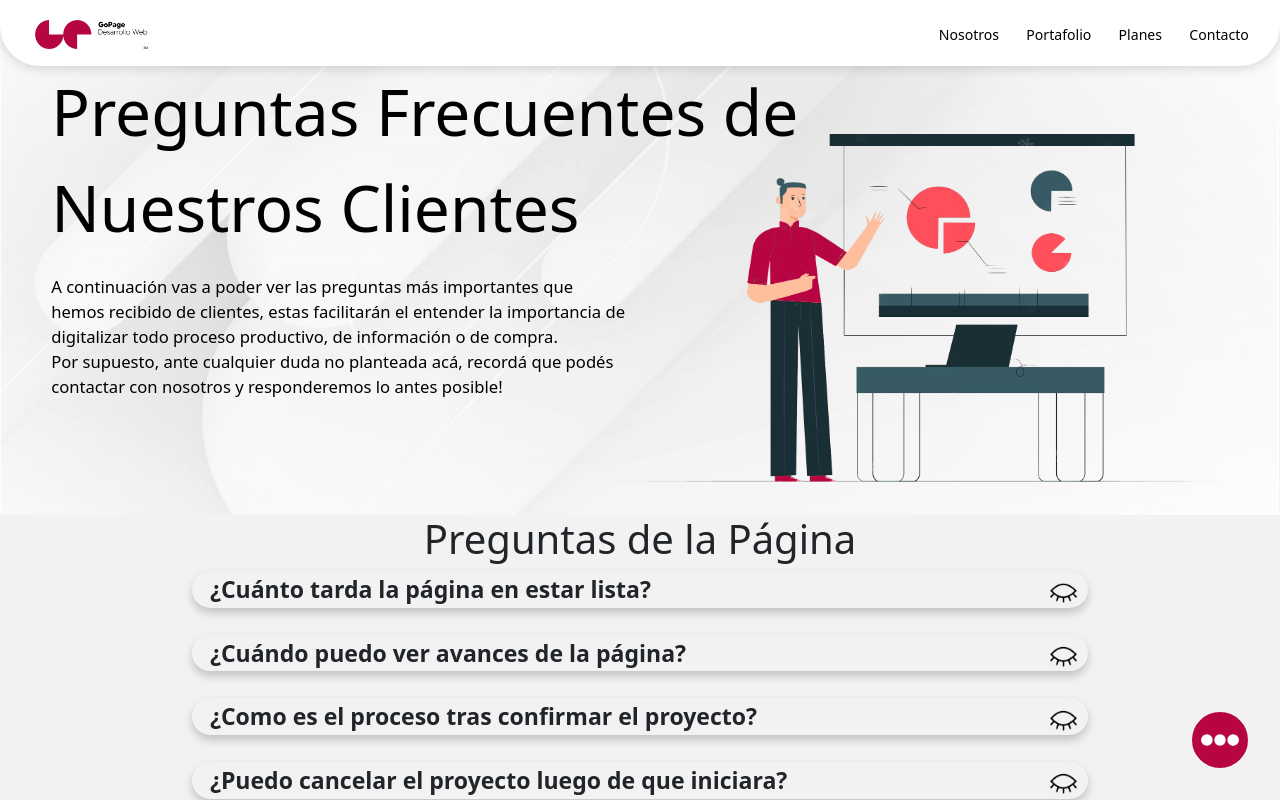
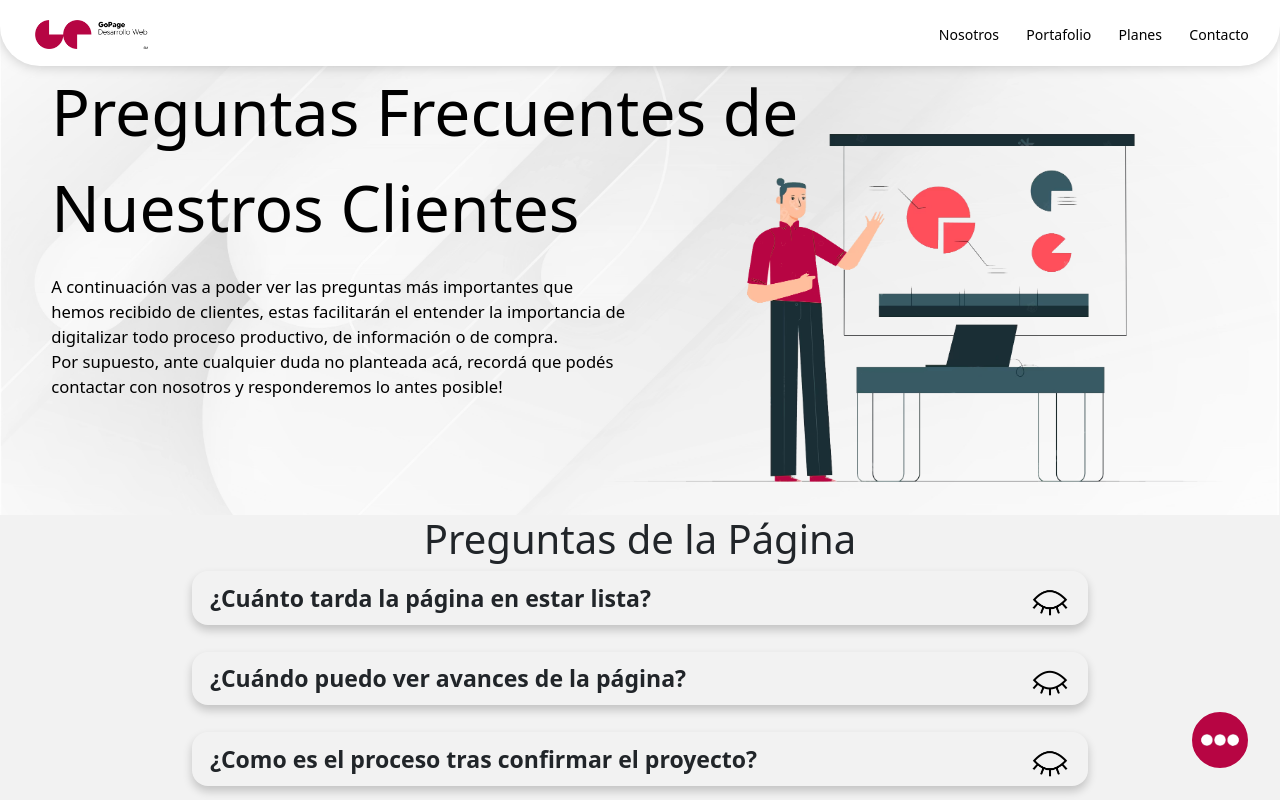
Before and after one commit to dileo24/portafolioGP, a React (Create React App) app in the folder client/: page /help in a window 1280 px wide. Shown: the top 800 px of the page. Built offline with nearby package versions, Linux system fonts and the light colour scheme.

Commit message:
preguntas y respuestas listas para diseñar

```diff
--- a/client/src/styles/components/_pregFrec.scss
+++ b/client/src/styles/components/_pregFrec.scss
@@ -37,8 +37,9 @@
     .preg {
       width: 70vw;
       margin-bottom: 3%;
-      border-radius: 2rem;
+      border-radius: 1rem;
       box-shadow: 0px 5px 10px rgba(0, 0, 0, 0.2);
+      padding: 1% 2% 1% 2%;
       .superior {
         cursor: pointer;
         @include centerRow;
@@ -47,10 +48,8 @@
           font-size: 1.8vw;
           font-weight: bold;
           margin-bottom: 0;
-          padding-left: 2%;
         }
         img {
-          padding: 0.5% 1% 0.5% 0;
           width: 3.15vw;
         }
       }
```
